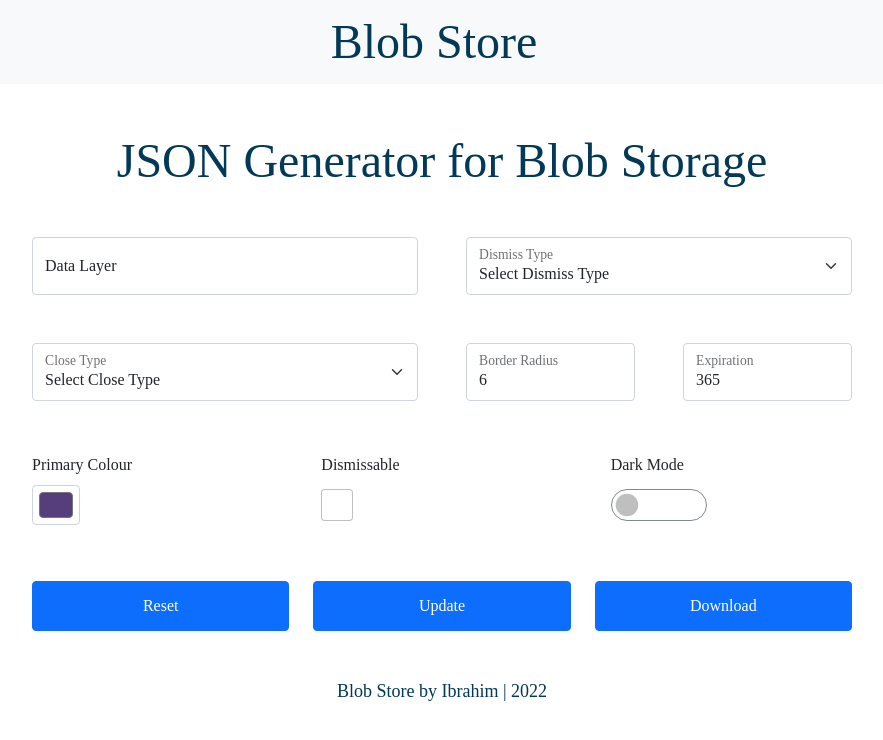
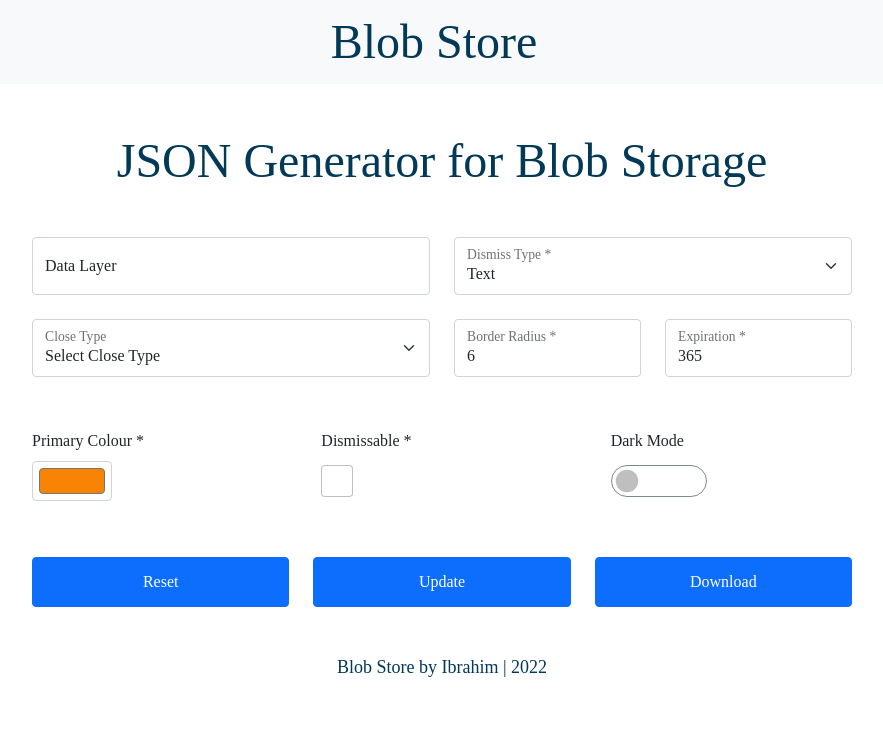
Before and after one commit to ibb4u2006/blob-store, a React (Create React App) app: page / in a window 1280 px wide. Shown: the top 740 px of the page, without its empty margins (198-1081 px from the left). Built offline with nearby package versions, Linux system fonts and the light colour scheme.

Commit message:
Validated/Updated state with latest form data

```diff
--- a/src/components/Form.tsx
+++ b/src/components/form/Form.tsx
@@ -7,10 +7,10 @@ import {
   Form,
   Button,
 } from "react-bootstrap";
-import styled, { Breakpoints, css } from "../theme";
-import { IThemeProp } from "../utils/interface";
+import styled, { Breakpoints, css } from "../../theme";
+import { iOptions, IThemeProp } from "../../utils/interface";
 
-const FormWrapper = styled.div`
+const FormWrapper = styled(Form)`
   button {
     width: 100%;
     padding: 0.75rem 0;
@@ -20,9 +20,14 @@ const FormWrapper = styled.div`
       width: 2em;
       height: 2em;
     }
+    > input#primaryColor {
+      &.form-control:valid {
+        width: 5rem;
+      }
+    }
   }
   div.form-switch {
-    > input#dark-mode-switch {
+    > input#darkMode {
       width: 6em;
       height: 2em;
       &.form-check-input:checked,
@@ -68,26 +73,49 @@ const FormWrapper = styled.div`
   )}
 `;
 
-interface IFormComponentProps {}
+interface IFormComponentProps {
+  formData: iOptions;
+  validated: boolean;
+  handleChange: (e: any) => void;
+  handleSubmit: (e: any) => void;
+}
 
-const FormComponent: React.FunctionComponent<IFormComponentProps> = (props) => {
+const FormComponent: React.FunctionComponent<IFormComponentProps> = ({
+  formData,
+  validated,
+  handleChange,
+  handleSubmit,
+}) => {
   return (
-    <FormWrapper className="my-5">
+    <FormWrapper
+      noValidate
+      validated={validated}
+      onSubmit={handleSubmit}
+      className="my-5"
+    >
       <Container>
-        <Row className="g-5">
+        <Row className="g-4">
           <Col sm={6}>
             <FloatingLabel controlId="dataLayer" label="Data Layer">
               <Form.Control
                 type="text"
                 name="dataLayer"
+                value={formData.dataLayer}
                 placeholder="Data Layer"
+                onChange={handleChange}
               />
             </FloatingLabel>
           </Col>
           <Col sm={6}>
-            <FloatingLabel controlId="dismissType" label="Dismiss Type">
-              <Form.Select aria-label="Dismiss Type">
-                <option>Select Dismiss Type</option>
+            <FloatingLabel controlId="dismissType" label="Dismiss Type *">
+              <Form.Select
+                name="dismissType"
+                defaultValue={formData.dismissType}
+                aria-label="Dismiss Type"
+                onChange={handleChange}
+                required
+              >
+                <option disabled>Select Dismiss Type</option>
                 <option value="cross">Cross</option>
                 <option value="cross-faint">Cross Faint</option>
                 <option value="text">Text</option>
@@ -96,7 +124,11 @@ const FormComponent: React.FunctionComponent<IFormComponentProps> = (props) => {
           </Col>
           <Col sm={6}>
             <FloatingLabel controlId="closeType" label="Close Type">
-              <Form.Select aria-label="Close Type">
+              <Form.Select
+                name="closeType"
+                aria-label="Close Type"
+                onChange={handleChange}
+              >
                 <option>Select Close Type</option>
                 <option value="cross">Cross</option>
                 <option value="tab">Tab</option>
@@ -104,52 +136,70 @@ const FormComponent: React.FunctionComponent<IFormComponentProps> = (props) => {
             </FloatingLabel>
           </Col>
           <Col sm={6} md={3}>
-            <FloatingLabel controlId="borderRadius" label="Border Radius">
+            <FloatingLabel controlId="borderRadius" label="Border Radius *">
               <Form.Control
                 type="number"
                 name="borderRadius"
-                defaultValue={6}
+                value={formData.borderRadius}
                 placeholder="Border Radius"
                 min={0}
+                onChange={handleChange}
+                required
               />
             </FloatingLabel>
           </Col>
           <Col sm={6} md={3}>
-            <FloatingLabel controlId="expiration" label="Expiration">
+            <FloatingLabel controlId="expiration" label="Expiration *">
               <Form.Control
                 type="number"
                 name="expiration"
-                defaultValue={365}
+                value={formData.expiration}
                 placeholder="Expiration"
                 min={0}
+                onChange={handleChange}
+                required
               />
             </FloatingLabel>
           </Col>
         </Row>
         <Row className="g-5 my-1">
           <Col xs={4}>
-            <Form.Label htmlFor="primaryColor">Primary Colour</Form.Label>
+            <Form.Label htmlFor="primaryColor">Primary Colour *</Form.Label>
             <Form.Control
               type="color"
-              id="primaryColour"
-              defaultValue="#563d7c"
+              id="primaryColor"
+              name="primaryColor"
+              value={formData.primaryColor}
               title="Choose your color"
+              onChange={handleChange}
+              required
             />
           </Col>
           <Col xs={4}>
-            <Form.Label htmlFor="dismissable">Dismissable</Form.Label>
-            <Form.Check type="checkbox" id="dismissable" />
+            <Form.Label htmlFor="dismissable">Dismissable *</Form.Label>
+            <Form.Check
+              type="checkbox"
+              name="dismissable"
+              id="dismissable"
+              onChange={handleChange}
+              feedback="This is required!"
+              feedbackType="invalid"
+              required
+            />
           </Col>
           <Col xs={4}>
-            <Form.Label htmlFor="dark-mode-switch">Dark Mode</Form.Label>
-            <Form.Check type="switch" id="dark-mode-switch" />
+            <Form.Label htmlFor="darkMode">Dark Mode</Form.Label>
+            <Form.Check
+              type="switch"
+              name="darkMode"
+              id="darkMode"
+              onChange={handleChange}
+            />
           </Col>
         </Row>
         <Row className="gy-5 my-2">
           <Col sm={6} md={4}>
-            <Button variant="primary" type="submit">
-              Reset
-            </Button>
+            <Button variant="primary">Reset</Button>
           </Col>
           <Col sm={6} md={4}>
             <Button variant="primary" type="submit">
@@ -157,9 +207,7 @@ const FormComponent: React.FunctionComponent<IFormComponentProps> = (props) => {
             </Button>
           </Col>
           <Col sm={6} md={4}>
-            <Button variant="primary" type="submit">
-              Download
-            </Button>
+            <Button variant="primary">Download</Button>
           </Col>
         </Row>
       </Container>
--- /dev/null
+++ b/src/components/form/index.tsx
@@ -0,0 +1,53 @@
+import * as React from "react";
+import { IFormStatusState, iOptions } from "../../utils/interface";
+import FormComponent from "./Form";
+
+const initialState: iOptions = {
+  primaryColor: "#f98305",
+  borderRadius: 6,
+  dismissable: false,
+  dismissType: "text",
+  expiration: 365,
+};
+
+interface IFormContainerProps {}
+
+const FormContainer: React.FunctionComponent<IFormContainerProps> = (props) => {
+  const [formStatusData, setFormStatusData] = React.useState<IFormStatusState>({
+    validated: false,
+  });
+  const [formInputData, setFormInputData] =
+    React.useState<iOptions>(initialState);
+
+  const handleInputChange = (event: any) => {
+    const target = event.target;
+    const value = target.type === "checkbox" ? target.checked : target.value;
+    const name = target.name;
+    setFormInputData((prev: iOptions) => ({
+      ...prev,
+      [name]: value,
+    }));
+  };
+
+  const handleFormSubmission = (event: any) => {
+    event.preventDefault();
+    const form = event.currentTarget;
+    setFormStatusData((prev: any) => ({ ...prev, validated: true }));
+    if (form.checkValidity() === false) {
+      event.stopPropagation();
+    } else {
+      console.log(formInputData);
+    }
+  };
+
+  return (
+    <FormComponent
+      formData={formInputData}
+      handleChange={handleInputChange}
+      handleSubmit={handleFormSubmission}
+      validated={formStatusData.validated}
+    />
+  );
+};
+
+export default FormContainer;
--- a/src/pages/home/index.tsx
+++ b/src/pages/home/index.tsx
@@ -1,5 +1,5 @@
 import * as React from "react";
-import FormComponent from "../../components/Form";
+import FormContainer from "../../components/form";
 import Title from "../../components/home/Title";
 
 interface IHomeProps {}
@@ -8,7 +8,7 @@ const Home: React.FunctionComponent<IHomeProps> = (props) => {
   return (
     <>
       <Title />
-      <FormComponent />
+      <FormContainer />
     </>
   );
 };
--- a/src/utils/interface.ts
+++ b/src/utils/interface.ts
@@ -47,6 +47,10 @@ export interface iOptions {
   closeType?: "cross" | "tab";
 }
 
+export interface IFormStatusState {
+  validated: boolean;
+}
+
 export interface IThemeProp {
   [x: string]: ITheme;
 }
```
